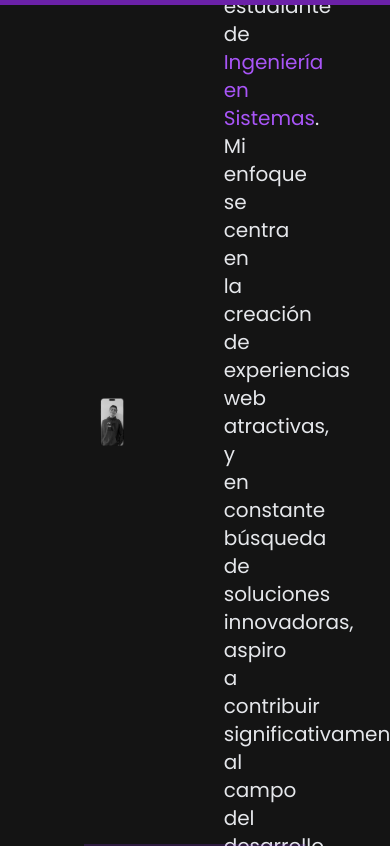
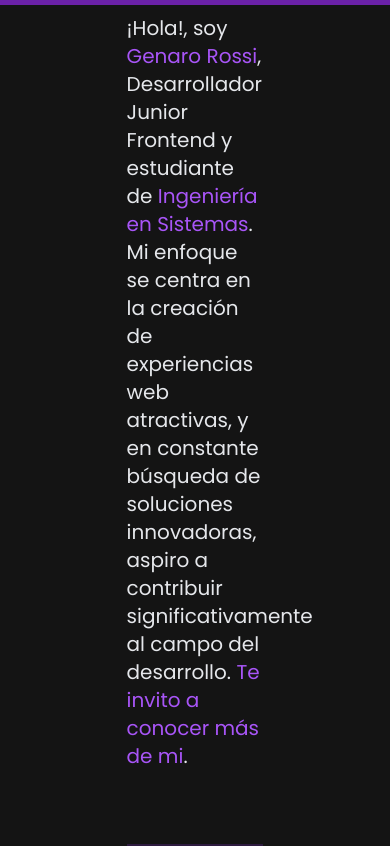
Before and after one commit to genarossi19/Portfolio0, a React (Vite) app in the folder portfolios/00-personal-portfolio/: page / in a window 390 px wide. Built offline with nearby package versions, Linux system fonts and the light colour scheme.

Commit message:
acomodo del responsive

```diff
--- a/portfolios/00-personal-portfolio/src/App.jsx
+++ b/portfolios/00-personal-portfolio/src/App.jsx
@@ -64,22 +64,22 @@ function App() {
       {/* HEADER */}
       <Navbar />
       {/* MAIN */}
-      <main id="wrapper" className="ps-[10vh] pe-[10vh]">
+      <main id="wrapper" className=" px-[15vh]">
         {/* FEATURED BOX */}
         <section
           id="featured-box"
-          className="relative flex h-screen min-h-[500px]"
+          className="relative flex h-screen mmd:flex-col mmd:justify-center "
         >
           {/* div Imagen */}
           {/* h-screen  p-8  lg:col-span-4 hidden sm:flex sm:flex-wrap */}
           <div
             id="featured-image"
-            className=" flex justify-left content-center h-[100vh] min-w-[25%] p-4"
+            className=" flex justify-left content-center h-[100vh] min-w-[25%] p-4 mmd:order-1 mmd:justify-center mmd:hidden  mmd:mt-[65px] "
           >
             {/* Imagen */}
             <div
               id="image"
-              className="m-auto object-contain justify-center items-center"
+              className="m-auto mmd:m-0  object-contain justify-center items-center"
             >
               <motion.img
                 id="phoneimage"
@@ -88,7 +88,7 @@ function App() {
                 initial={{ opacity: 0, y: 50 }} // Posición inicial en la parte inferior
                 animate={{ opacity: 1, y: 0 }} // Posición final en el centro
                 transition={{ duration: 1 }}
-                className=" sm:h-full w-full phoneimage m-auto"
+                className=" h-full w-full mmd:h-1/2   phoneimage m-auto"
               />
             </div>
           </div>
@@ -96,12 +96,12 @@ function App() {
           {/* text-wrap flex flex-col justify-between h-full */}
           <div
             id="featured-text"
-            className="relative flex justify-center min-h-[80vh] flex-col min-w-[75%] ps-5"
+            className="relative flex justify-center min-h-[80vh] flex-col min-w-[75%] ps-5 mxl:p-0 mmd:w-full mmd:order-2 mmd:align-start mmd:min-h-[60vh]"
           >
             {/* Texto */}
             <div
               id="featured-name"
-              className="text-4xl md:text-5xl lg:text-6xl xl:text-7xl 2xl:text-8xl font-bold m-5  "
+              className="text-5xl lg:text-6xl font-bold m-5 msm:text-4xl "
             >
               {/* text-5xl md:text-6xl lg:text-7xl xl:text-8xl 2xl:text-9xl text-purple-500 font-poppins font-bold textshadow text-wrap mt-8 p-4 */}
               <motion.h1
@@ -122,10 +122,10 @@ function App() {
             <div id="featured-text-info">
               <About />
             </div>
-            <div id="social-icons" className=" w-auto  pe-32 ps-8 ">
+            <div id="social-icons" className=" w-auto  m-5  ">
           {/* Redes sociales */}
           <motion.ul
-            className="flex items-baseline justify-start gap-16 2xl:gap-12 mt-[2em] "
+            className="flex items-baseline justify-start gap-16 2xl:gap-12 mt-[5em] mmd:mt-[2em]"
             initial="hidden"
             animate={controls}
             variants={listVariants}
--- a/portfolios/00-personal-portfolio/src/components/About.jsx
+++ b/portfolios/00-personal-portfolio/src/components/About.jsx
@@ -15,7 +15,7 @@ const About = () => {
   return (
     <motion.div
       id="featured-text-info"
-      className="text-gray-200 text-xl mt-5 mb-7 px-16 "
+      className="text-gray-200 text-xl mt-5 mb-7 px-8 mmd:w-full mmd:p-0"
       initial={{ opacity: 0, y: 20 }}
       animate={controls}
     >
--- a/portfolios/00-personal-portfolio/src/index.css
+++ b/portfolios/00-personal-portfolio/src/index.css
@@ -23,17 +23,17 @@
 }
 ::-webkit-scrollbar-track{
   background: #f1f1f1;
-  @apply bg-gray-300
+  @apply bg-purple-200
 }
 ::-webkit-scrollbar-thumb{
   background: #ccc;
   border-radius: 30px;
-  @apply bg-purple-300
+  @apply bg-purple-500
 
 }
 ::-webkit-scrollbar-thumb:hover{
   background: #bbb;
-  @apply bg-purple-400
+  @apply bg-purple-600
 }
 body {
     font-family: 'Poppins', sans-serif;
--- a/portfolios/00-personal-portfolio/tailwind.config.js
+++ b/portfolios/00-personal-portfolio/tailwind.config.js
@@ -15,6 +15,11 @@ export default {
         instagram: "#D62976",
         whatsapp: "#0D9C35",
         linkedin: "#1863BD"
+      },
+      screens:{
+        'mxl': {'max':'1024px'},
+        'mmd': {'max':'900px'},
+        'msm': {'max':'540px'},
       }
 
     },
```
